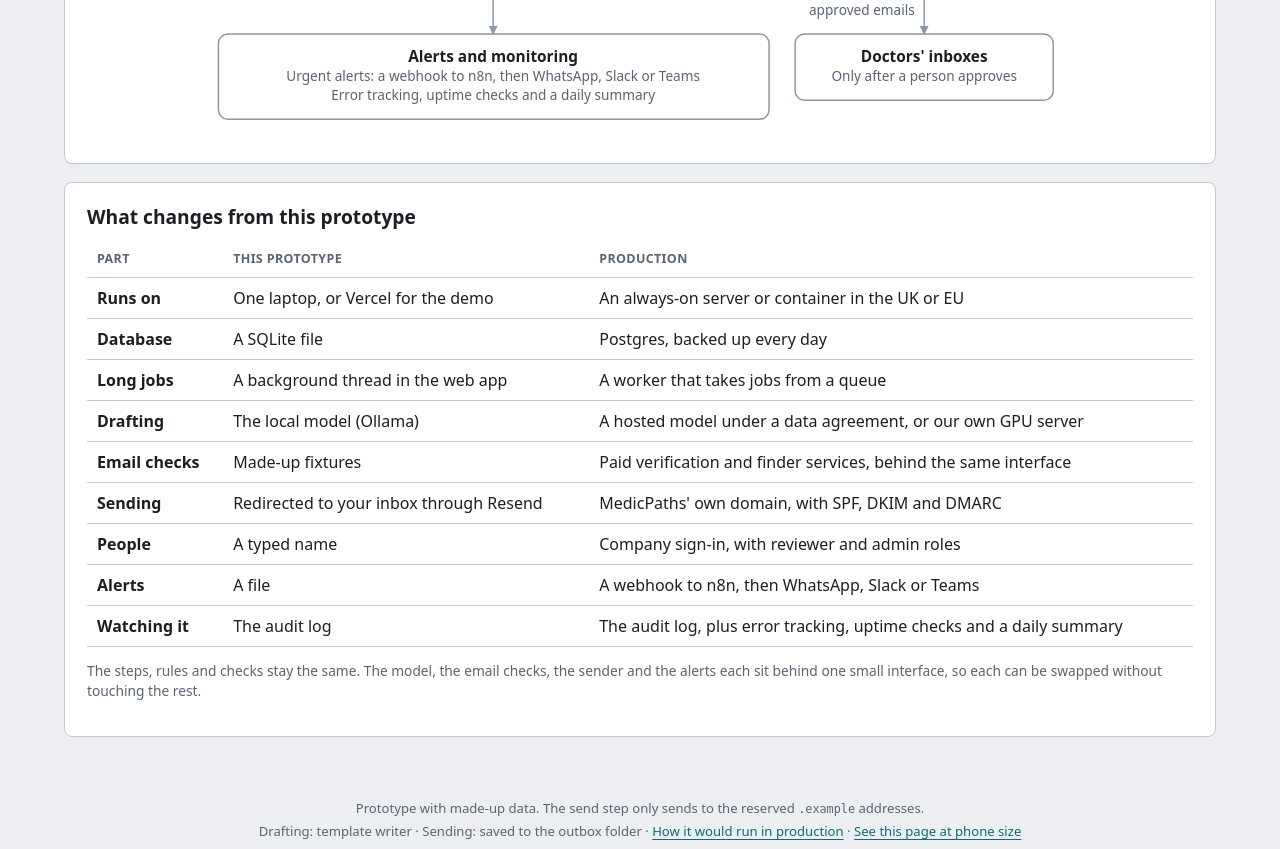
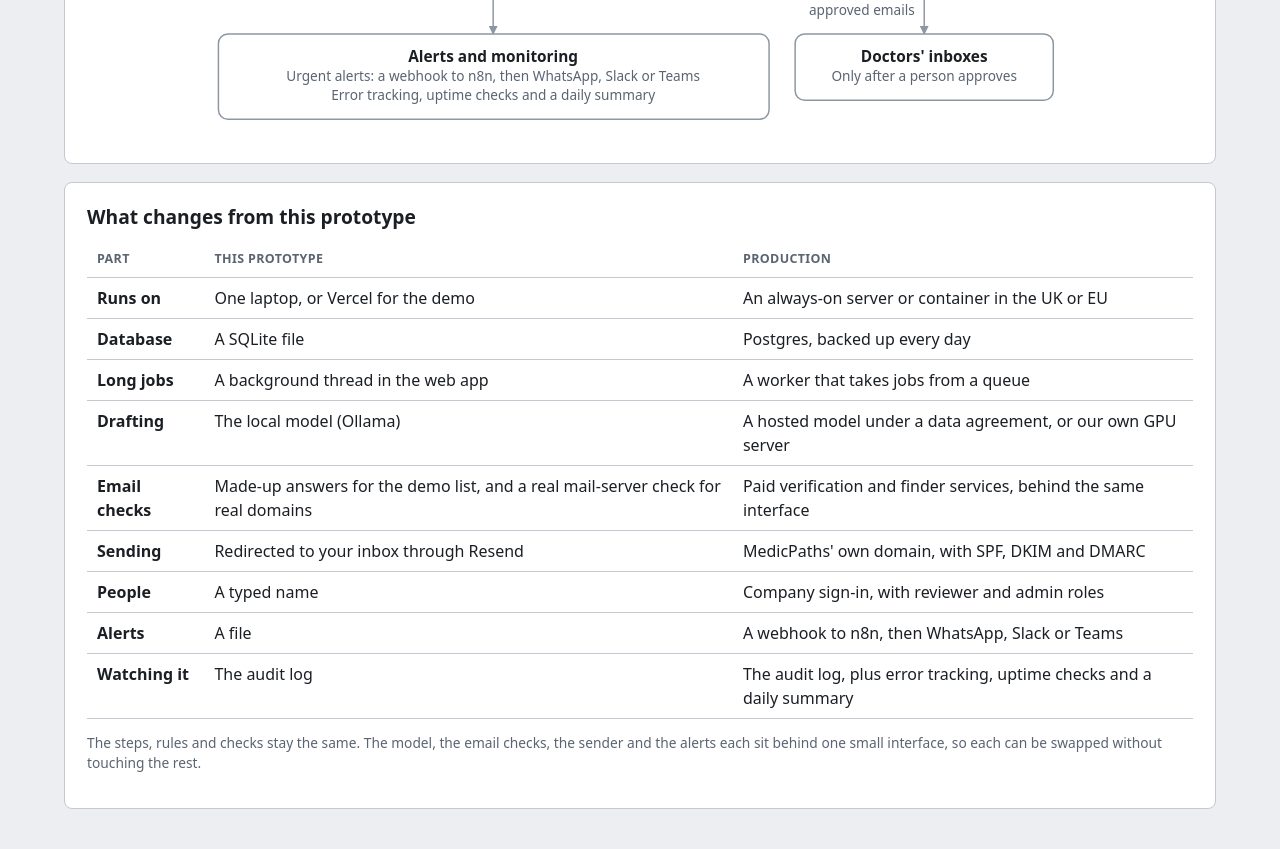
Before and after one commit to latczar/doctor-outreach-demo, a FastAPI app: page /architecture in a window 1280 px wide. Shown: the part 807-1656 px from the top of the page. Run offline with FastAPI, Linux system fonts and the light colour scheme; data that the repository does not hold is empty.

Commit message:
Say on the architecture page that real domains get a real check

```diff
--- a/outreach/web/templates/architecture.html
+++ b/outreach/web/templates/architecture.html
@@ -89,7 +89,7 @@
       <tr><td><strong>Database</strong></td><td>A SQLite file</td><td>Postgres, backed up every day</td></tr>
       <tr><td><strong>Long jobs</strong></td><td>A background thread in the web app</td><td>A worker that takes jobs from a queue</td></tr>
       <tr><td><strong>Drafting</strong></td><td>The local model (Ollama)</td><td>A hosted model under a data agreement, or our own GPU server</td></tr>
-      <tr><td><strong>Email checks</strong></td><td>Made-up fixtures</td><td>Paid verification and finder services, behind the same interface</td></tr>
+      <tr><td><strong>Email checks</strong></td><td>Made-up answers for the demo list, and a real mail-server check for real domains</td><td>Paid verification and finder services, behind the same interface</td></tr>
       <tr><td><strong>Sending</strong></td><td>Redirected to your inbox through Resend</td><td>MedicPaths' own domain, with SPF, DKIM and DMARC</td></tr>
       <tr><td><strong>People</strong></td><td>A typed name</td><td>Company sign-in, with reviewer and admin roles</td></tr>
       <tr><td><strong>Alerts</strong></td><td>A file</td><td>A webhook to n8n, then WhatsApp, Slack or Teams</td></tr>
```
